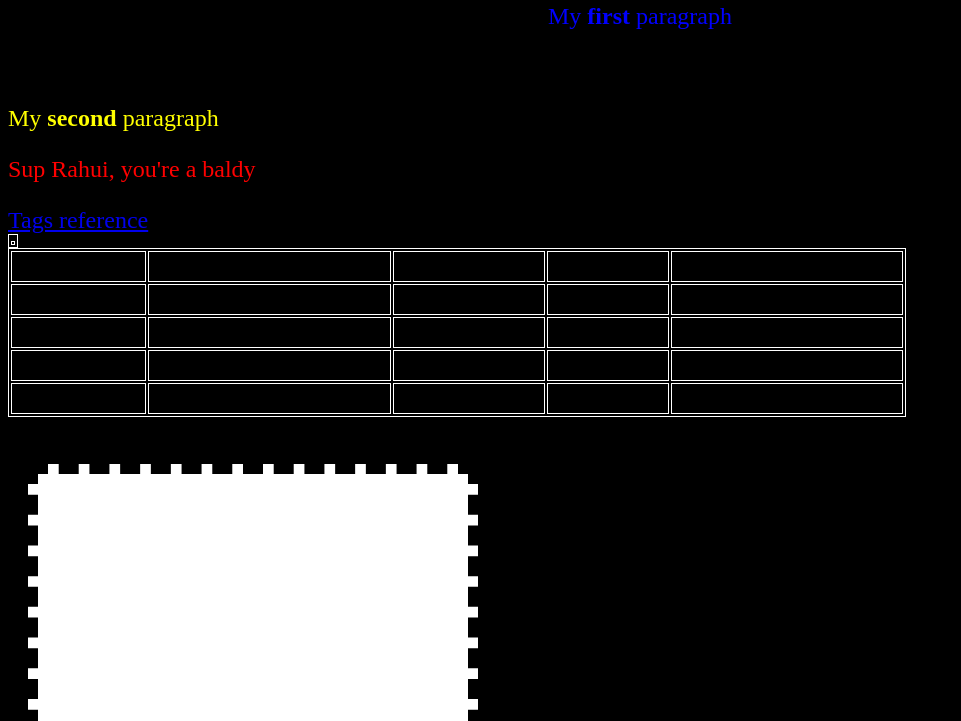
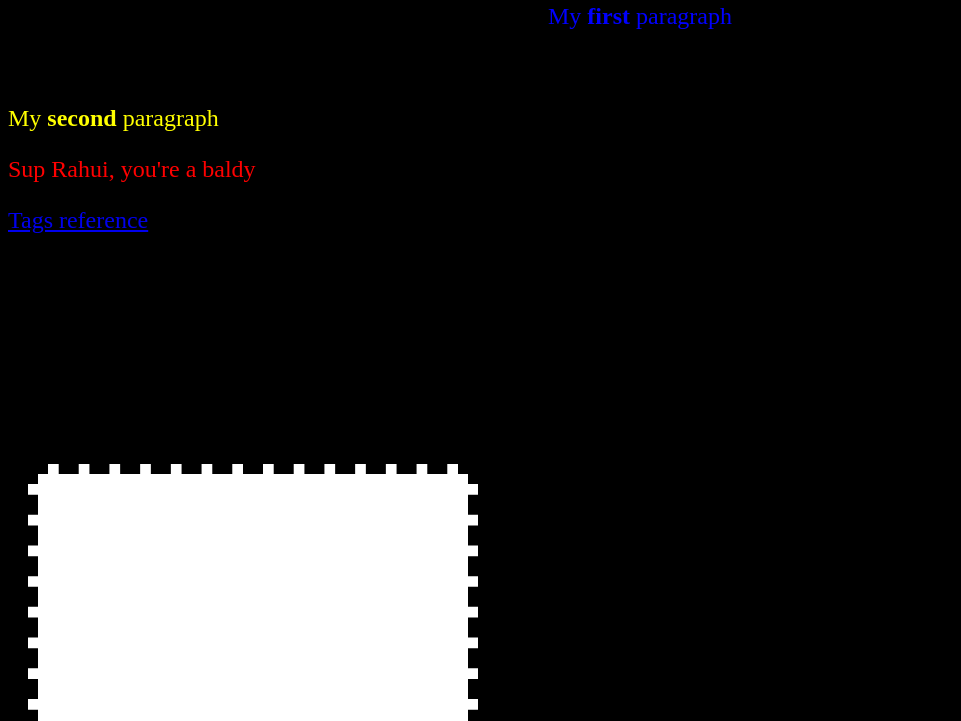
Before and after one commit to AJ-E/just-a-little-website, a plain HTML site: page MSA SoftwareWorkshop/index.html in a window 1280 px wide. Shown: the part 79-800 px from the top of the page, without its empty margins (0-961 px from the left). Drawn offline with Linux system fonts and the light colour scheme.

```diff
--- a/MSA SoftwareWorkshop/styles.css
+++ b/MSA SoftwareWorkshop/styles.css
@@ -47,7 +47,7 @@ p{
 
   table,
   td {
-    border: solid 1px white;
+    border: solid 1px black;
     text-align: center;
   } /*you can style multiple things by separating by a comma e.g. table,td
     here we are changing the styling of the table and the data in the table
```
